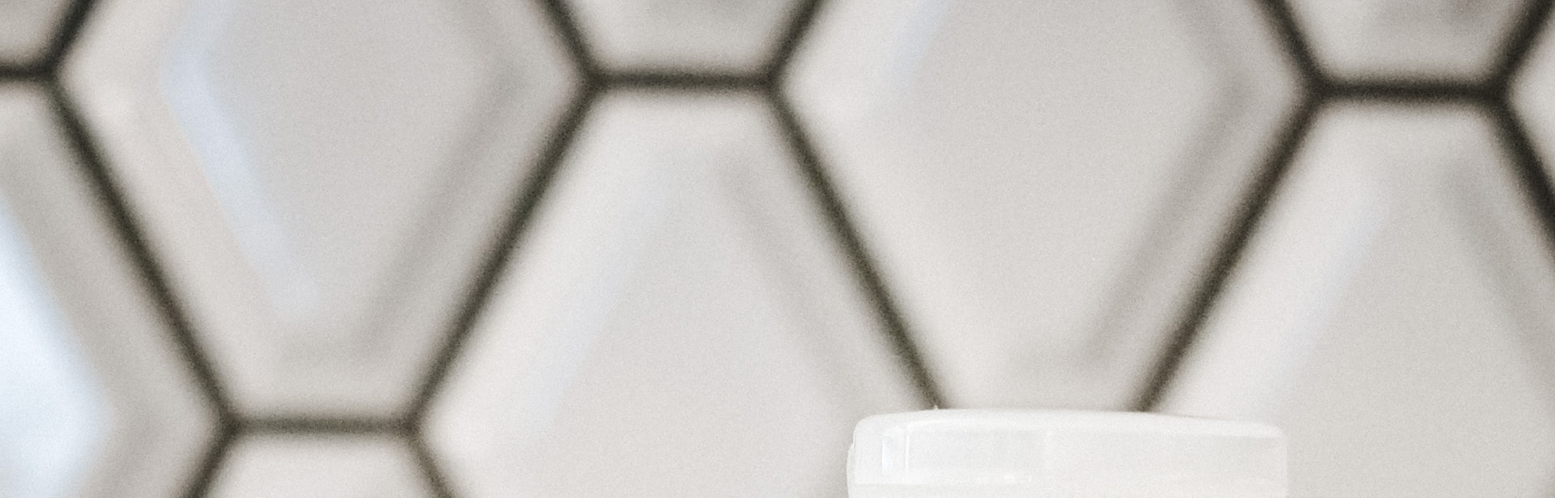
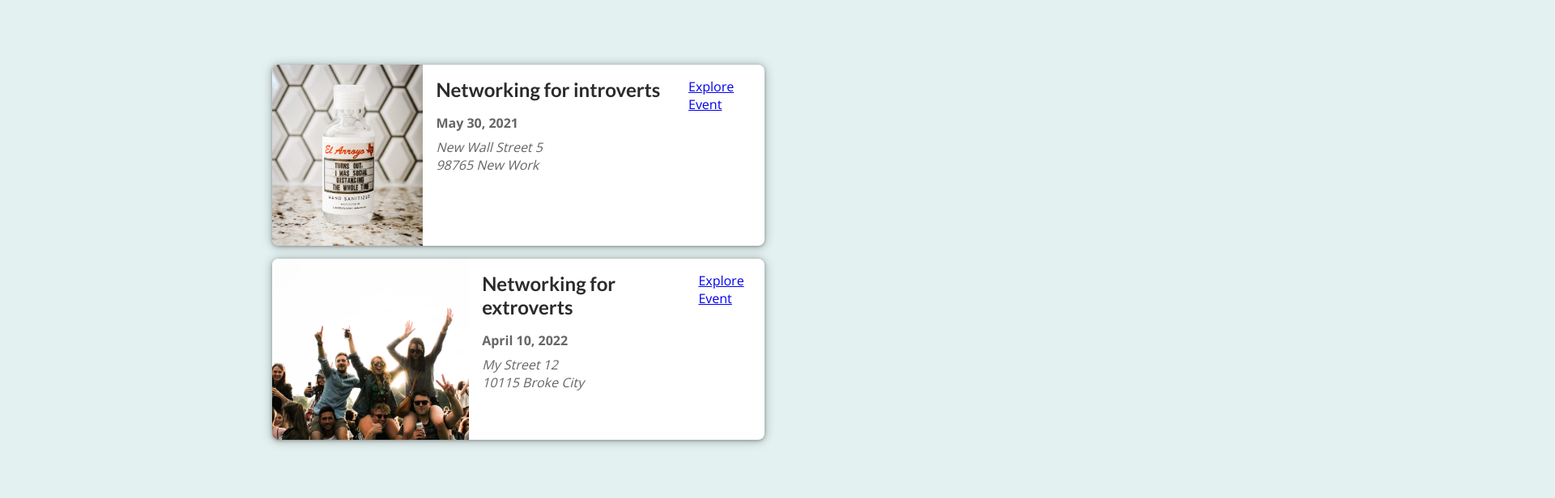
Before and after one commit to dtimcockerill2/eventPlanner-nextjs, a Next.js app: page / in a window 1280 px wide. Shown: the top 616 px of the page at 81% size, 1920 px wide, since content can reach past the window. Built offline with nearby package versions, Linux system fonts and the light colour scheme.

Commit message:
styled components with css modules

```diff
--- a/components/events/EventItem.js
+++ b/components/events/EventItem.js
@@ -1,4 +1,7 @@
 import Link from "next/link";
+
+// this can be classes or styles
+import classes from "./event-item.module.css";
 
 function EventItem(props) {
   const { title, image, date, location, id } = props;
@@ -13,21 +16,22 @@
   const exploreLink = `/events/${id}`;
 
   return (
-    <li>
+    <li className={classes.item}>
       <img src={"./" + image} alt={title} />
-      <div>
-        <div>
+      <div className={classes.content}>
+        <div className={classes.summary}>
           <h2>{title}</h2>
         </div>
-        <div>
+        <div className={classes.date}>
           <time>{humanReadableDate}</time>
         </div>
-        <div>
+        <div className={classes.address}>
           <address>{formattedAddress}</address>
         </div>
       </div>
-
-      <Link href={exploreLink}>Explore Event</Link>
+      <div className={classes.actions}>
+        <Link href={exploreLink}>Explore Event</Link>
+      </div>
     </li>
   );
 }
--- a/components/events/EventList.js
+++ b/components/events/EventList.js
@@ -1,10 +1,11 @@
 import EventItem from "./EventItem";
+import classes from "./event-list.module.css";
 
 function EventList(props) {
   const { items } = props;
 
   return (
-    <ul>
+    <ul className={classes.list}>
       {items.map((event) => (
         <EventItem
           key={event.id}
--- /dev/null
+++ b/components/events/event-item.module.css
@@ -0,0 +1,103 @@
+.item {
+  box-shadow: 0 1px 4px rgba(0, 0, 0, 0.3), 0 1px 12px 2px rgba(0, 0, 0, 0.2);
+  border-radius: 8px;
+  overflow: hidden;
+  background-color: white;
+  margin: 1rem;
+  display: flex;
+  flex-direction: column;
+  gap: 1rem;
+}
+
+.item img {
+  width: 100%;
+  object-fit: cover;
+  height: 10rem;
+}
+
+.content {
+  width: 100%;
+  padding: 0 1rem;
+  text-align: center;
+}
+
+.content h2 {
+  margin: 0.5rem 0;
+}
+
+.date,
+.address {
+  display: flex;
+  gap: 0.5rem;
+  align-items: center;
+}
+
+.date svg,
+.address svg {
+  width: 1.25rem;
+  height: 1.25rem;
+  color: #666666;
+}
+
+.content time {
+  color: #666666;
+  font-weight: bold;
+}
+
+.content address {
+  margin: 0.5rem 0;
+  color: #666666;
+  white-space: pre;
+}
+
+.actions {
+  display: flex;
+  flex-direction: column;
+  padding: 1rem;
+}
+
+.actions a {
+  display: block;
+}
+
+.actions a span {
+  vertical-align: middle;
+}
+
+.icon {
+  margin-left: 0.5rem;
+  display: inline-flex;
+  justify-content: center;
+  align-items: center;
+}
+
+.icon svg {
+  width: 1.25rem;
+  height: 1.25rem;
+}
+
+@media (min-width: 768px) {
+  .item {
+    flex-direction: row;
+  }
+
+  .item img {
+    width: 40%;
+    height: 14rem;
+  }
+
+  .content {
+    width: 60%;
+    padding: 0;
+    text-align: left;
+  }
+
+  .content h2 {
+    margin: 1rem 0;
+  }
+
+  .actions {
+    flex-direction: row;
+    justify-content: flex-end;
+  }
+}
--- /dev/null
+++ b/components/events/event-list.module.css
@@ -0,0 +1,5 @@
+.list {
+  width: 90%;
+  max-width: 40rem;
+  margin: 5rem auto;
+}
```
